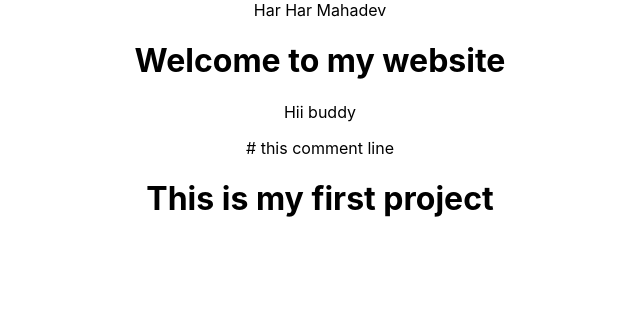
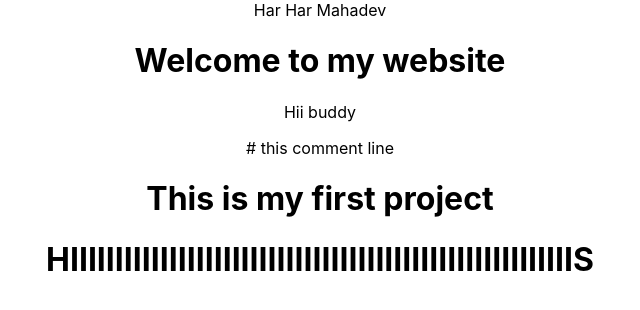
Before and after one commit to Jatinvashisth/React, a React (Create React App) app: page / in a window 1280 px wide. Shown: the top 310 px of the page, without its empty margins (320-960 px from the left). Built offline with nearby package versions, Linux system fonts and the light colour scheme.

Commit message:
Add new one more line

```diff
--- a/src/App.js
+++ b/src/App.js
@@ -17,6 +17,8 @@ function App() {
 
        <h1>This is my first project</h1>
 
+       <h1>HIIIIIIIIIIIIIIIIIIIIIIIIIIIIIIIIIIIIIIIIIIIIIIIIIIIIIIIIS</h1>
+
 
        <p></p>
     </div>
```
